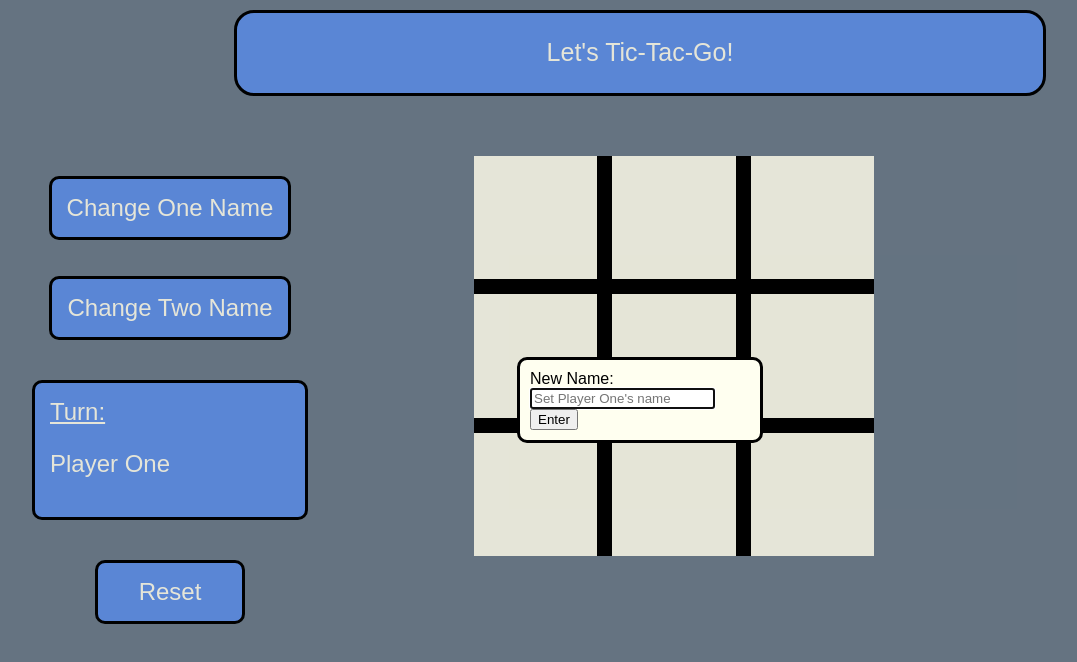
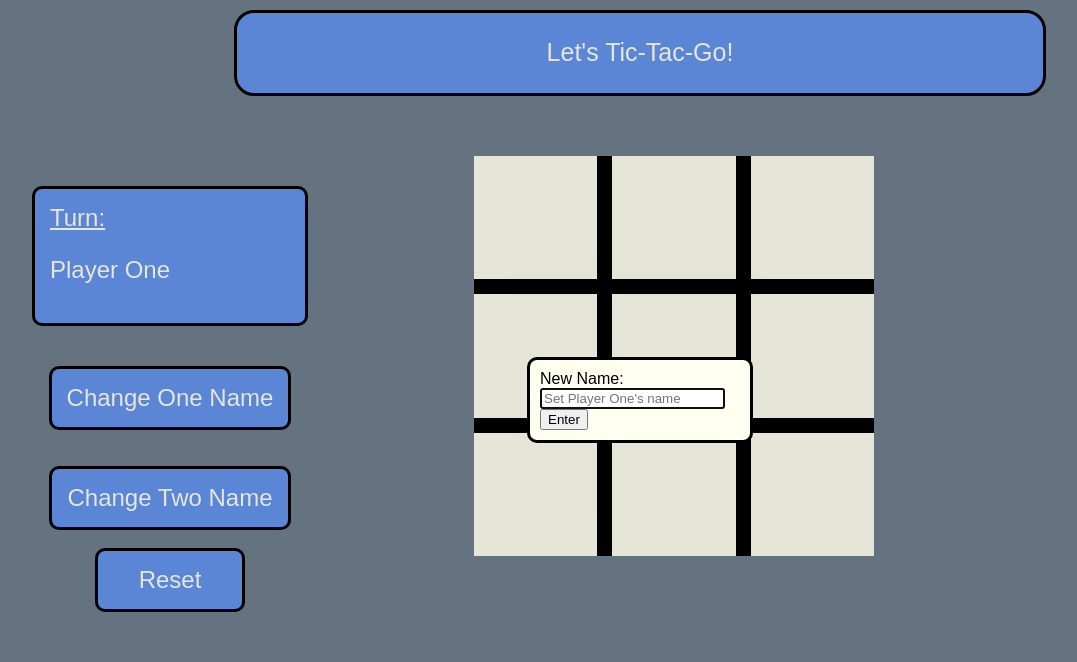
Before and after one commit to tehpez148/odin-ttt, a plain HTML site: page index.html in a window 1280 px wide. Both pictures are taken after a click on the button "Change One Name". Shown: the whole page, without its empty margins (0-1077 px from the left). Drawn offline with Linux system fonts and the light colour scheme.

Commit message:
moved some elements around

```diff
--- a/index.html
+++ b/index.html
@@ -11,11 +11,12 @@
     <header>Let's Tic-Tac-Go!</header>
     <div id = "main">
         <div id = "leftbox">
+            <div id = "turn"><u>Turn: </u></div>
             <button id = "player1name">Change One Name</button>
             <br>
             <br>
             <button id = "player2name">Change Two Name</button>
-            <div id = "turn"><u>Turn: </u></div>
+            <br>
             <button id ="reset">Reset</button>
         </div>
         <div id = "middle">
--- a/style.css
+++ b/style.css
@@ -32,7 +32,7 @@ header{
 }
 
 #leftbox{
-    padding-top: 80px;
+    padding-top: 50px;
     flex-grow: 1;
     display: flex;
     flex-direction: column;
@@ -116,7 +116,7 @@ header{
 dialog
 {
    padding:10px;
-    width: 220px;
+    width: 200px;
     background-color: ivory;
     border: solid black;
     border-radius: 10px;
```
